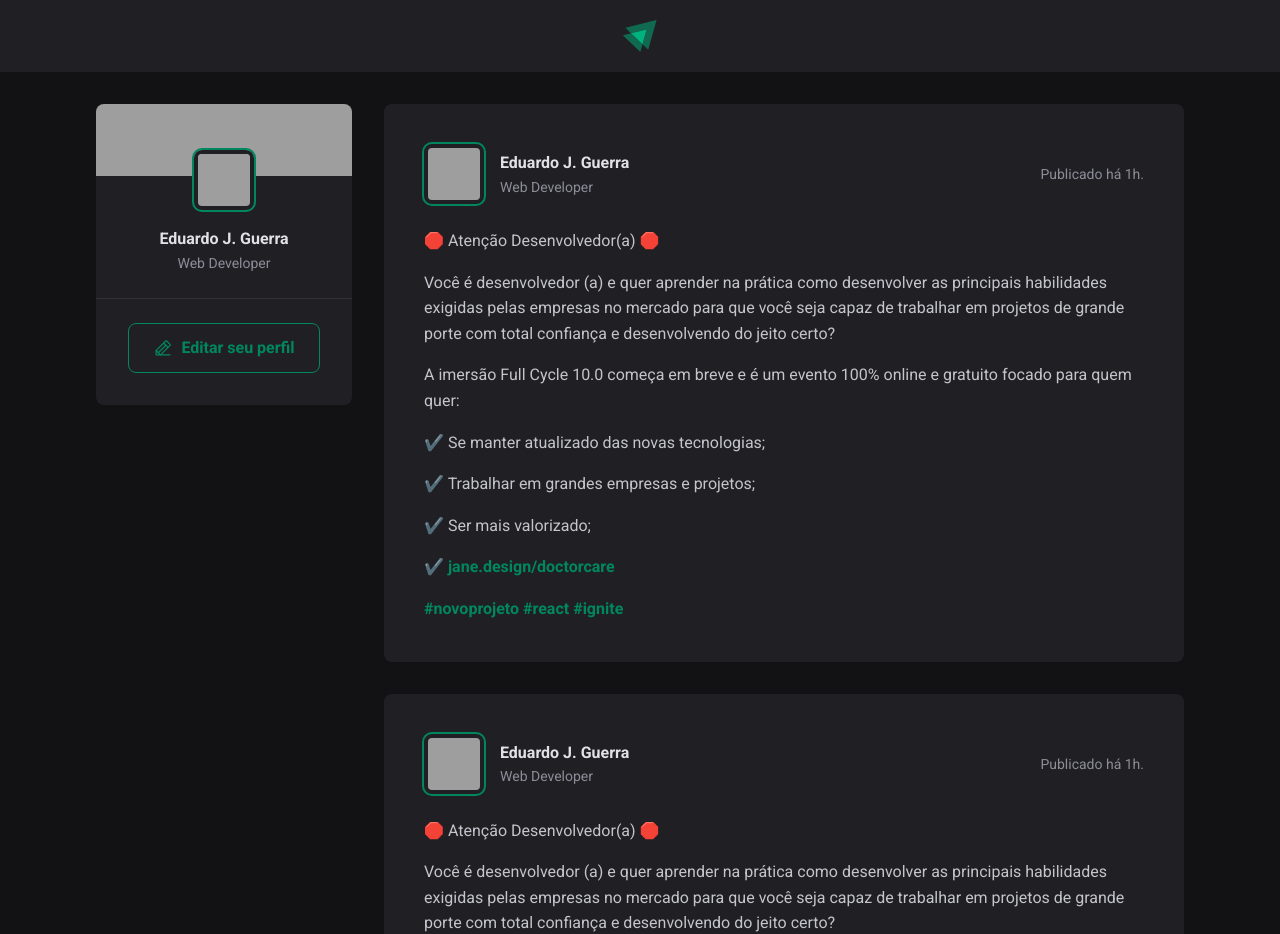
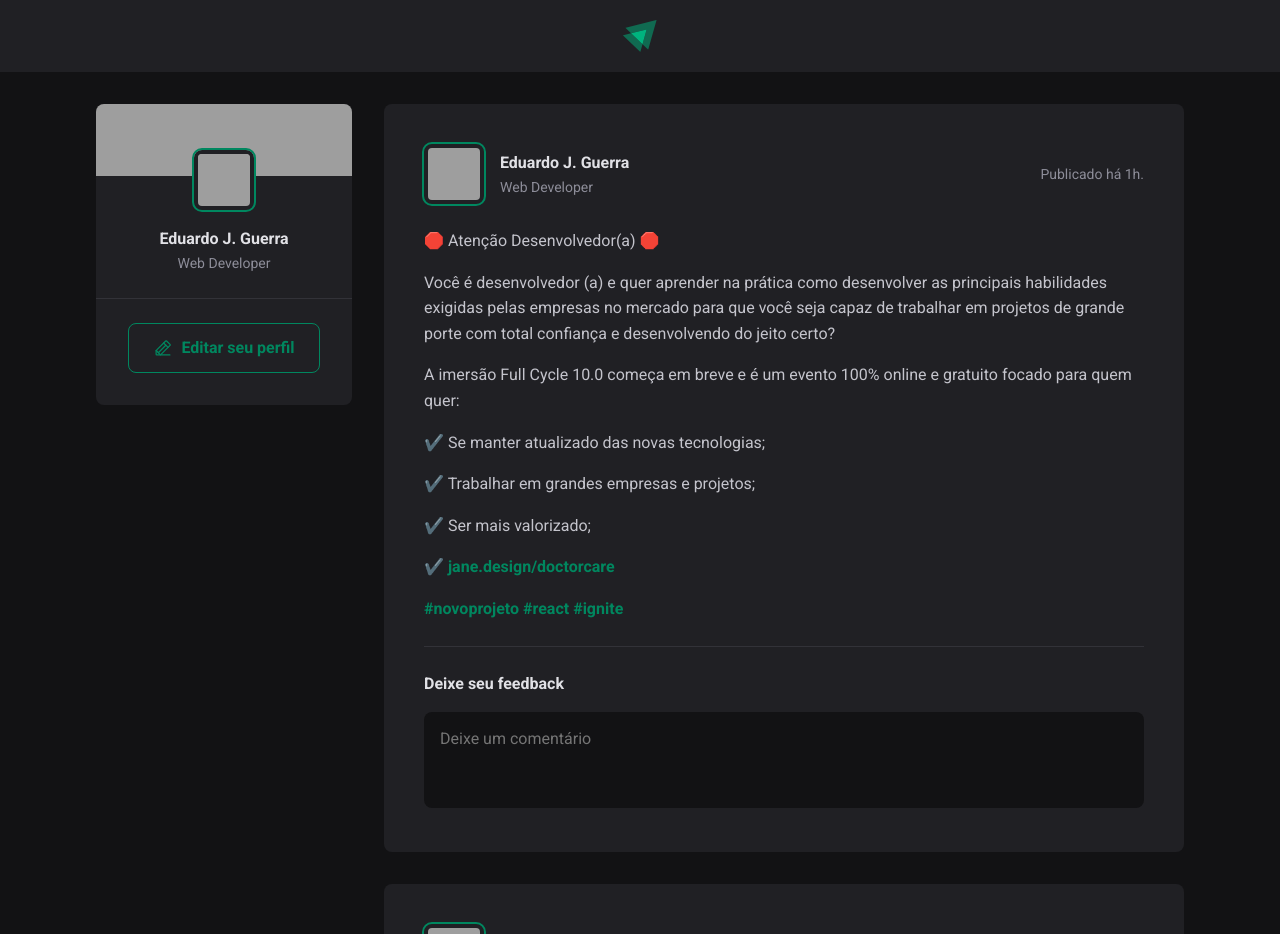
Before and after one commit to edujguerra/01-fundamentos-2-reactjs, a React (Vite) app: page / in a window 1280 px wide. Shown: the top 934 px of the page. Built offline with nearby package versions, Linux system fonts and the light colour scheme; grey boxes are pictures that could not be loaded.

Commit message:
2211202152

```diff
--- a/src/components/Post.jsx
+++ b/src/components/Post.jsx
@@ -29,6 +29,17 @@
                 <p>✔️ <a href="">jane.design/doctorcare</a></p>
                 <p><a href="">#novoprojeto #react #ignite</a></p>
             </div>
+
+
+            <form className={styles.commentForm}>
+                <strong>Deixe seu feedback</strong>
+                <textarea
+                    placeholder='Deixe um comentário'
+                />
+                <footer>
+                    <button type='submit'>Publicar</button>
+                </footer>
+            </form>
         </article>
     )
 }
--- a/src/components/Post.module.css
+++ b/src/components/Post.module.css
@@ -74,3 +74,56 @@
     color: var(--gray-400);
     line-height: 1.6;
 }
+
+.commentForm {
+    width: 100%;
+    margin-top: 1.5rem;
+    padding-top: 1.5rem;
+    border-top: 1px solid var(--gray-600);
+}
+
+.commentForm > strong {
+    line-height: 1.6;
+    color: var(--gray-100);
+}
+
+.commentForm textarea {
+    width: 100%;
+    background: var(--gray-900);
+    border: 0;
+    resize: none;
+    height: 6rem;
+    padding: 1rem;
+    border-radius: 8px;
+    color: var(--gray-100);
+    line-height: 1.4;
+    margin-top: 1rem;
+}
+
+.commentForm footer {
+    visibility: hidden;
+    max-height: 0;
+}
+
+/* Qualquer foco dentro do comment form */
+.commentForm:focus-within footer {
+    visibility: visible;
+    max-height: none;
+}
+
+.commentForm button[type=submit] {
+    padding: 1rem 1.5rem;
+    margin-top: 1rem;
+    border-radius: 8px;
+    border: 0;
+    background: var(--green-500);
+    color: var(--white);
+    font-weight: bold;
+    cursor:pointer;
+    transition: background-color 0.1s;
+
+}
+
+.commentForm button[type=submit]:hover {
+    background: var(--green-300);
+}
--- a/src/global.css
+++ b/src/global.css
@@ -10,8 +10,11 @@
 
     --green-300: #00B37E;
     --green-500: #00875F;
+}
 
-
+:focus {
+    outline: transparent;
+    box-shadow: 0 0 0 2px var(--green-500);
 }
 
 * {
```
